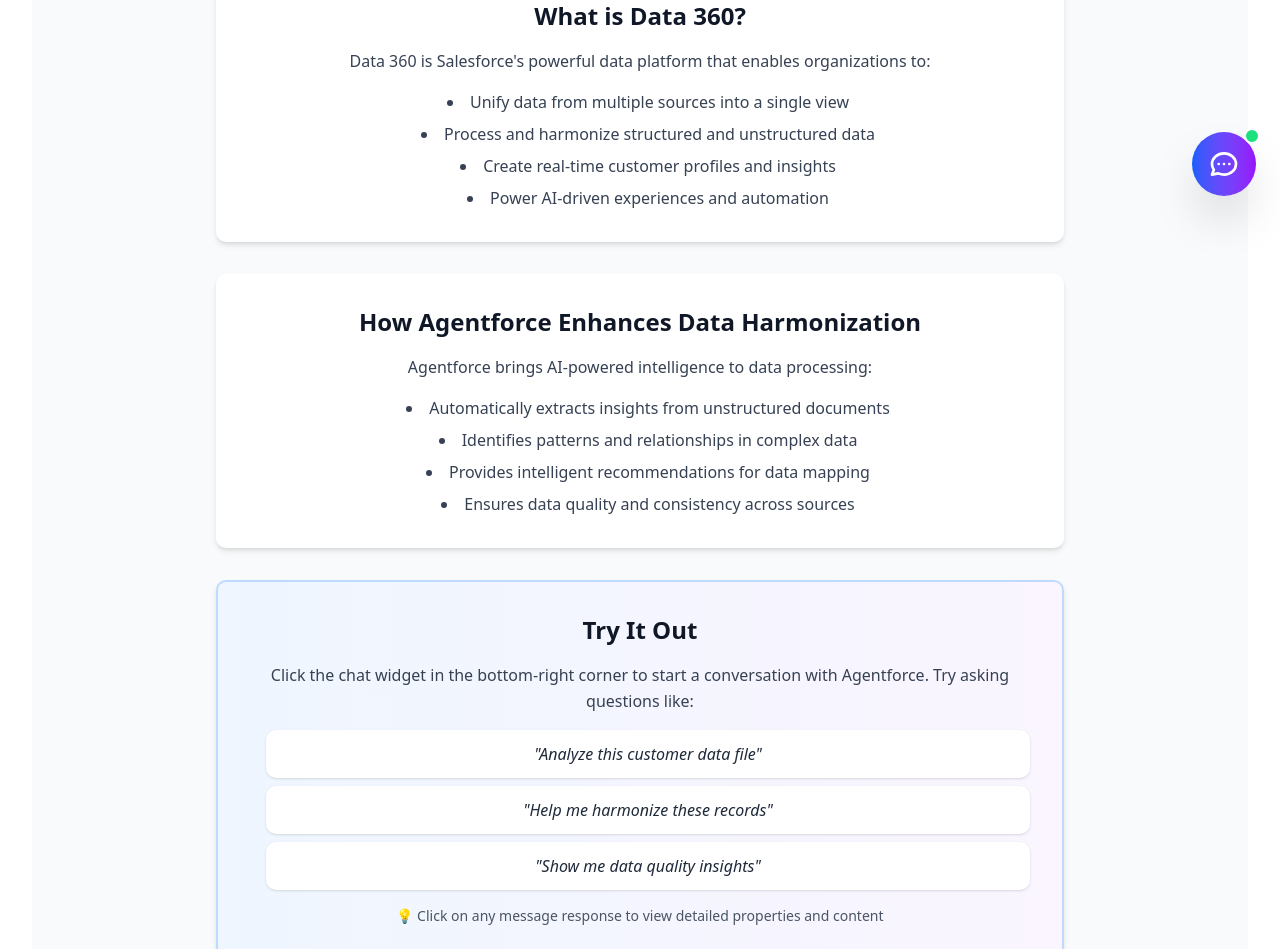
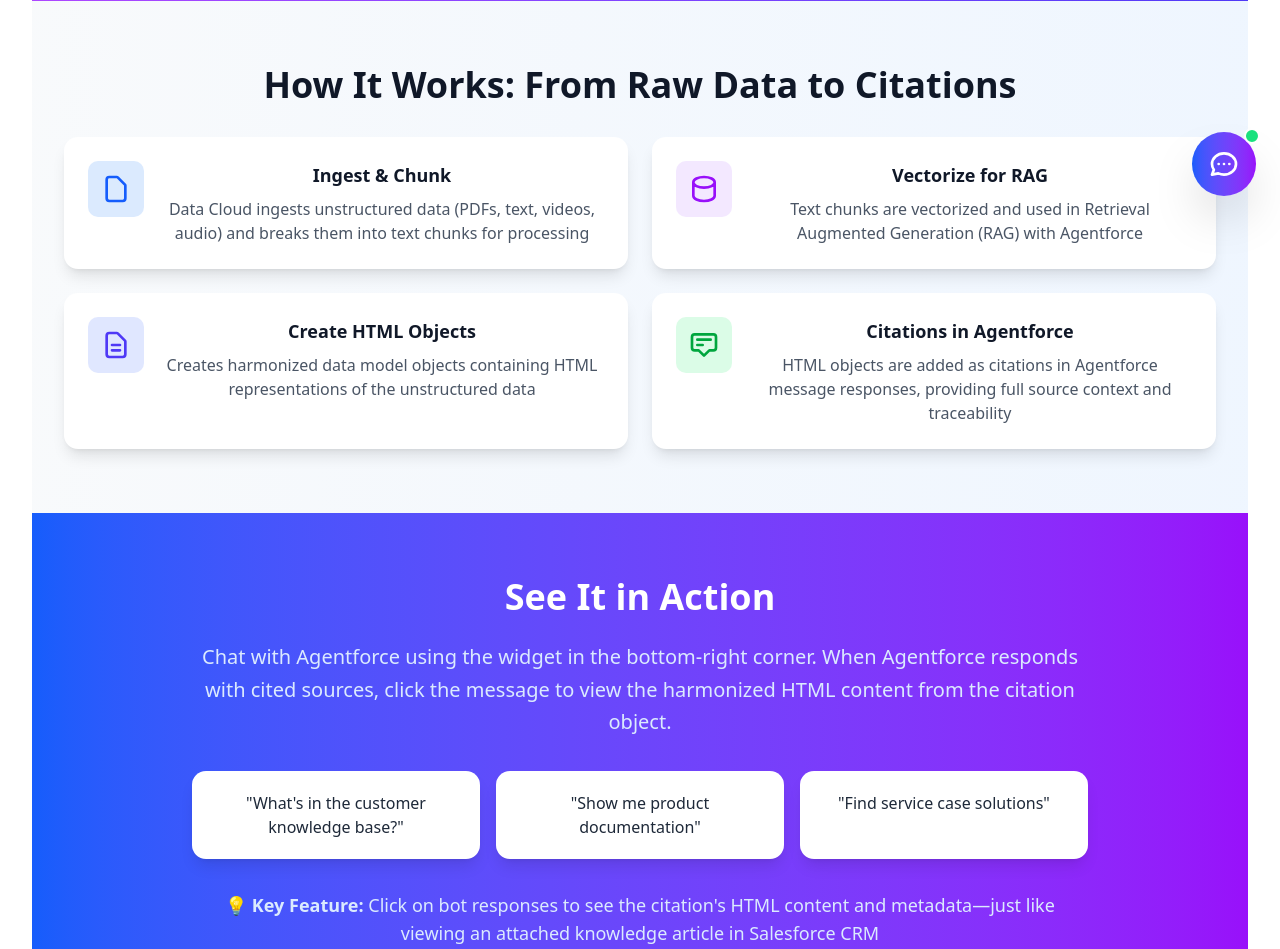
Before and after one commit to mvrzan/salesforce-data-cloud-unstructured-harmonization, a React (Vite) app in the folder client/: page / in a window 1280 px wide. Shown: the part 580-1529 px from the top of the page. Built offline with nearby package versions, Linux system fonts and the light colour scheme.

Commit message:
refactor WelcomeContent component to enhance layout and improve user engagement with interactive sections

```diff
--- a/client/src/components/content/WelcomeContent.tsx
+++ b/client/src/components/content/WelcomeContent.tsx
@@ -1,67 +1,140 @@
 export const WelcomeContent = () => {
   return (
-    <div className="max-w-4xl mx-auto px-6 py-12">
-      <div className="space-y-8">
-        {/* Introduction */}
-        <section className="bg-white rounded-lg shadow-md p-8">
-          <h2 className="text-3xl font-bold text-gray-900 mb-4">Welcome to the Demo</h2>
-          <p className="text-lg text-gray-700 leading-relaxed">
-            This interactive demonstration showcases how Data 360 (formerly Data Cloud) combined with Agentforce can
-            intelligently process, analyze, and harmonize unstructured data from various sources.
+    <div className="w-full">
+      {/* Hero Introduction - Full Width */}
+      <section className="bg-linear-to-br from-blue-500 via-purple-500 to-indigo-600 text-white py-16 px-6">
+        <div className="max-w-6xl mx-auto text-center">
+          <h2 className="text-4xl md:text-5xl font-bold mb-6">Unstructured Data Harmonization</h2>
+          <p className="text-xl md:text-2xl leading-relaxed max-w-4xl mx-auto">
+            See how Data Cloud transforms unstructured data (PDFs, text, videos, audio) into harmonized data model
+            objects with HTML representations—making knowledge accessible in Salesforce CRM and Agentforce citations.
           </p>
-        </section>
+        </div>
+      </section>
 
-        {/* What is Data 360 */}
-        <section className="bg-white rounded-lg shadow-md p-8">
-          <h2 className="text-2xl font-bold text-gray-900 mb-4">What is Data 360?</h2>
-          <p className="text-gray-700 leading-relaxed mb-4">
-            Data 360 is Salesforce's powerful data platform that enables organizations to:
-          </p>
-          <ul className="list-disc list-inside space-y-2 text-gray-700 ml-4">
-            <li>Unify data from multiple sources into a single view</li>
-            <li>Process and harmonize structured and unstructured data</li>
-            <li>Create real-time customer profiles and insights</li>
-            <li>Power AI-driven experiences and automation</li>
-          </ul>
-        </section>
+      {/* How Agentforce Helps - Colored Background */}
+      <section className="bg-linear-to-r from-slate-50 to-blue-50 py-16 px-6">
+        <div className="max-w-6xl mx-auto">
+          <h2 className="text-3xl md:text-4xl font-bold text-gray-900 mb-8 text-center">
+            How It Works: From Raw Data to Citations
+          </h2>
+          <div className="grid md:grid-cols-2 gap-6">
+            <div className="bg-white rounded-xl shadow-lg p-6 hover:shadow-xl transition-shadow">
+              <div className="flex items-start gap-4">
+                <div className="bg-blue-100 rounded-lg p-3">
+                  <svg className="w-8 h-8 text-blue-600" fill="none" stroke="currentColor" viewBox="0 0 24 24">
+                    <path
+                      strokeLinecap="round"
+                      strokeLinejoin="round"
+                      strokeWidth={2}
+                      d="M7 21h10a2 2 0 002-2V9.414a1 1 0 00-.293-.707l-5.414-5.414A1 1 0 0012.586 3H7a2 2 0 00-2 2v14a2 2 0 002 2z"
+                    />
+                  </svg>
+                </div>
+                <div>
+                  <h3 className="font-bold text-lg text-gray-900 mb-2">Ingest & Chunk</h3>
+                  <p className="text-gray-600">
+                    Data Cloud ingests unstructured data (PDFs, text, videos, audio) and breaks them into text chunks
+                    for processing
+                  </p>
+                </div>
+              </div>
+            </div>
 
-        {/* How Agentforce Helps */}
-        <section className="bg-white rounded-lg shadow-md p-8">
-          <h2 className="text-2xl font-bold text-gray-900 mb-4">How Agentforce Enhances Data Harmonization</h2>
-          <p className="text-gray-700 leading-relaxed mb-4">
-            Agentforce brings AI-powered intelligence to data processing:
-          </p>
-          <ul className="list-disc list-inside space-y-2 text-gray-700 ml-4">
-            <li>Automatically extracts insights from unstructured documents</li>
-            <li>Identifies patterns and relationships in complex data</li>
-            <li>Provides intelligent recommendations for data mapping</li>
-            <li>Ensures data quality and consistency across sources</li>
-          </ul>
-        </section>
+            <div className="bg-white rounded-xl shadow-lg p-6 hover:shadow-xl transition-shadow">
+              <div className="flex items-start gap-4">
+                <div className="bg-purple-100 rounded-lg p-3">
+                  <svg className="w-8 h-8 text-purple-600" fill="none" stroke="currentColor" viewBox="0 0 24 24">
+                    <path
+                      strokeLinecap="round"
+                      strokeLinejoin="round"
+                      strokeWidth={2}
+                      d="M4 7v10c0 2.21 3.582 4 8 4s8-1.79 8-4V7M4 7c0 2.21 3.582 4 8 4s8-1.79 8-4M4 7c0-2.21 3.582-4 8-4s8 1.79 8 4"
+                    />
+                  </svg>
+                </div>
+                <div>
+                  <h3 className="font-bold text-lg text-gray-900 mb-2">Vectorize for RAG</h3>
+                  <p className="text-gray-600">
+                    Text chunks are vectorized and used in Retrieval Augmented Generation (RAG) with Agentforce
+                  </p>
+                </div>
+              </div>
+            </div>
 
-        {/* Try It Out */}
-        <section className="bg-linear-to-r from-blue-50 to-purple-50 rounded-lg shadow-md p-8 border-2 border-blue-200">
-          <h2 className="text-2xl font-bold text-gray-900 mb-4">Try It Out</h2>
-          <p className="text-gray-700 leading-relaxed mb-4">
-            Click the chat widget in the bottom-right corner to start a conversation with Agentforce. Try asking
-            questions like:
-          </p>
-          <div className="space-y-2 ml-4">
-            <div className="bg-white rounded-lg p-3 shadow-sm">
-              <p className="text-gray-800 italic">"Analyze this customer data file"</p>
+            <div className="bg-white rounded-xl shadow-lg p-6 hover:shadow-xl transition-shadow">
+              <div className="flex items-start gap-4">
+                <div className="bg-indigo-100 rounded-lg p-3">
+                  <svg className="w-8 h-8 text-indigo-600" fill="none" stroke="currentColor" viewBox="0 0 24 24">
+                    <path
+                      strokeLinecap="round"
+                      strokeLinejoin="round"
+                      strokeWidth={2}
+                      d="M9 12h6m-6 4h6m2 5H7a2 2 0 01-2-2V5a2 2 0 012-2h5.586a1 1 0 01.707.293l5.414 5.414a1 1 0 01.293.707V19a2 2 0 01-2 2z"
+                    />
+                  </svg>
+                </div>
+                <div>
+                  <h3 className="font-bold text-lg text-gray-900 mb-2">Create HTML Objects</h3>
+                  <p className="text-gray-600">
+                    Creates harmonized data model objects containing HTML representations of the unstructured data
+                  </p>
+                </div>
+              </div>
             </div>
-            <div className="bg-white rounded-lg p-3 shadow-sm">
-              <p className="text-gray-800 italic">"Help me harmonize these records"</p>
-            </div>
-            <div className="bg-white rounded-lg p-3 shadow-sm">
-              <p className="text-gray-800 italic">"Show me data quality insights"</p>
+
+            <div className="bg-white rounded-xl shadow-lg p-6 hover:shadow-xl transition-shadow">
+              <div className="flex items-start gap-4">
+                <div className="bg-green-100 rounded-lg p-3">
+                  <svg className="w-8 h-8 text-green-600" fill="none" stroke="currentColor" viewBox="0 0 24 24">
+                    <path
+                      strokeLinecap="round"
+                      strokeLinejoin="round"
+                      strokeWidth={2}
+                      d="M7 8h10M7 12h4m1 8l-4-4H5a2 2 0 01-2-2V6a2 2 0 012-2h14a2 2 0 012 2v8a2 2 0 01-2 2h-3l-4 4z"
+                    />
+                  </svg>
+                </div>
+                <div>
+                  <h3 className="font-bold text-lg text-gray-900 mb-2">Citations in Agentforce</h3>
+                  <p className="text-gray-600">
+                    HTML objects are added as citations in Agentforce message responses, providing full source context
+                    and traceability
+                  </p>
+                </div>
+              </div>
             </div>
           </div>
-          <p className="text-gray-600 mt-4 text-sm">
-            💡 Click on any message response to view detailed properties and content
+        </div>
+      </section>
+
+      {/* Try It Out - Call to Action */}
+      <section className="bg-linear-to-r from-blue-600 to-purple-600 py-16 px-6">
+        <div className="max-w-4xl mx-auto">
+          <h2 className="text-3xl md:text-4xl font-bold text-white mb-6 text-center">See It in Action</h2>
+          <p className="text-xl text-blue-100 leading-relaxed mb-8 text-center">
+            Chat with Agentforce using the widget in the bottom-right corner. When Agentforce responds with cited
+            sources, click the message to view the harmonized HTML content from the citation object.
           </p>
-        </section>
-      </div>
+          <div className="grid md:grid-cols-3 gap-4">
+            <div className="bg-white bg-opacity-90 backdrop-blur rounded-xl p-5 shadow-lg hover:bg-opacity-100 transition-all">
+              <p className="text-gray-800 font-medium">"What's in the customer knowledge base?"</p>
+            </div>
+            <div className="bg-white bg-opacity-90 backdrop-blur rounded-xl p-5 shadow-lg hover:bg-opacity-100 transition-all">
+              <p className="text-gray-800 font-medium">"Show me product documentation"</p>
+            </div>
+            <div className="bg-white bg-opacity-90 backdrop-blur rounded-xl p-5 shadow-lg hover:bg-opacity-100 transition-all">
+              <p className="text-gray-800 font-medium">"Find service case solutions"</p>
+            </div>
+          </div>
+          <div className="mt-8 text-center">
+            <p className="text-blue-100 text-lg">
+              💡 <span className="font-semibold">Key Feature:</span> Click on bot responses to see the citation's HTML
+              content and metadata—just like viewing an attached knowledge article in Salesforce CRM
+            </p>
+          </div>
+        </div>
+      </section>
     </div>
   );
 };
```
